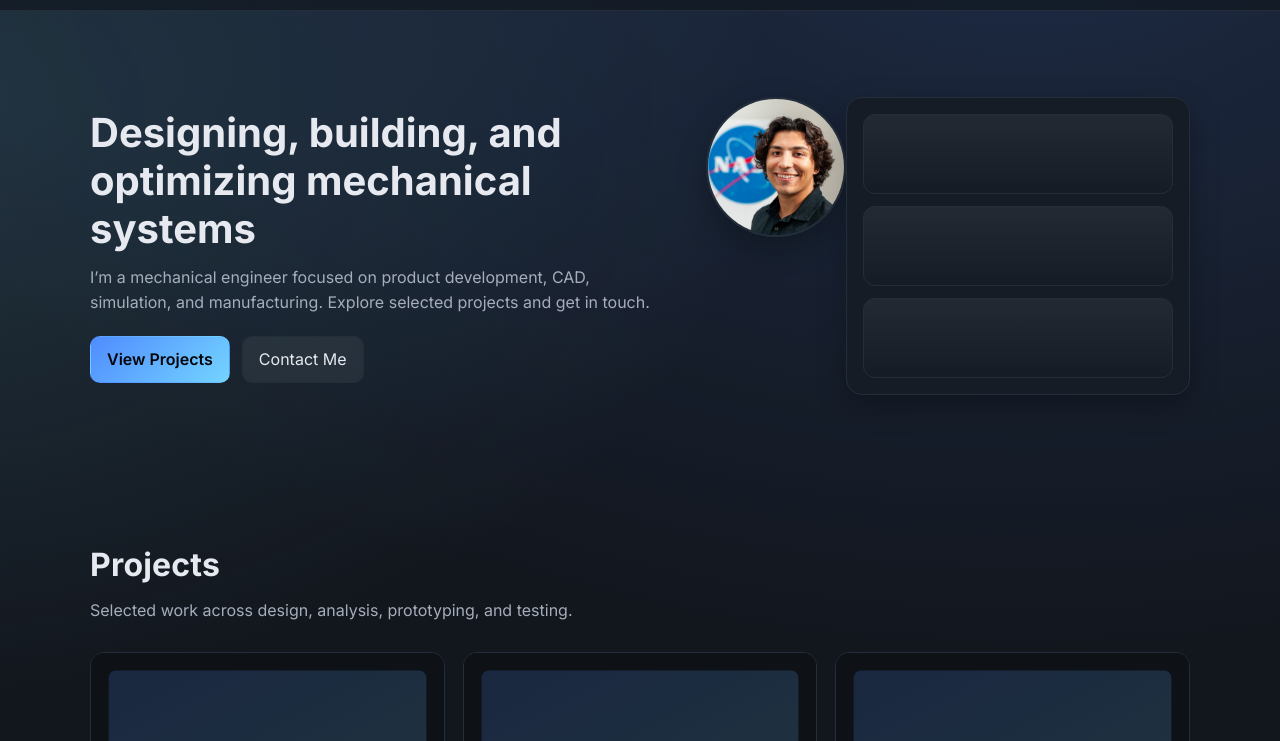
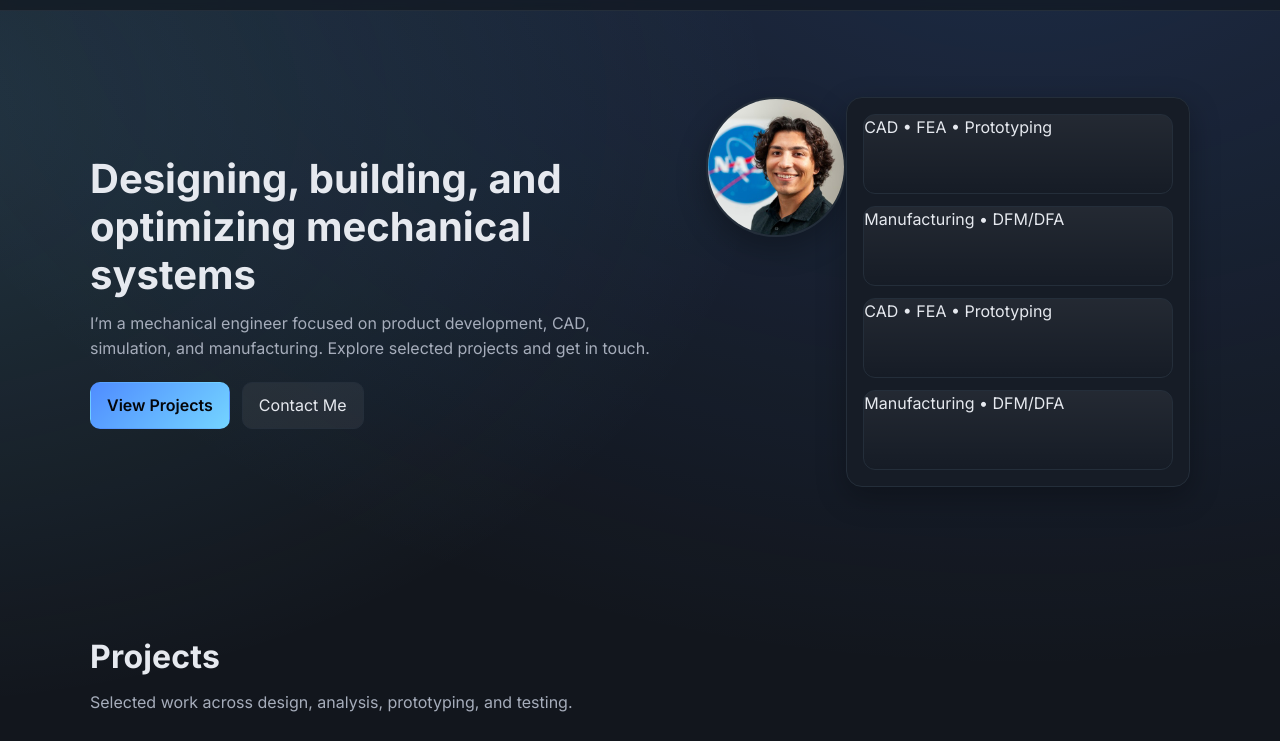
Before and after one commit to Jack-p-hammer/PorfolioSite, a plain HTML site: page index.html in a window 1280 px wide. Shown: the part 50-791 px from the top of the page. Drawn offline with Linux system fonts and the light colour scheme.

```diff
--- a/index.html
+++ b/index.html
@@ -45,9 +45,10 @@
           <div class="hero-media" aria-hidden="true">
             <img src="assets/MyFace.jpeg" alt="My Pretty Face" class="avatar">
             <div class="hero-card">
-              <div class="hero-card-row"></div>
-              <div class="hero-card-row"></div>
-              <div class="hero-card-row"></div>
+              <div class="hero-card-row">CAD • FEA • Prototyping</div>
+              <div class="hero-card-row">Manufacturing • DFM/DFA</div>
+              <div class="hero-card-row">CAD • FEA • Prototyping</div>
+              <div class="hero-card-row">Manufacturing • DFM/DFA</div>
             </div>
           </div>
         </div>
```
